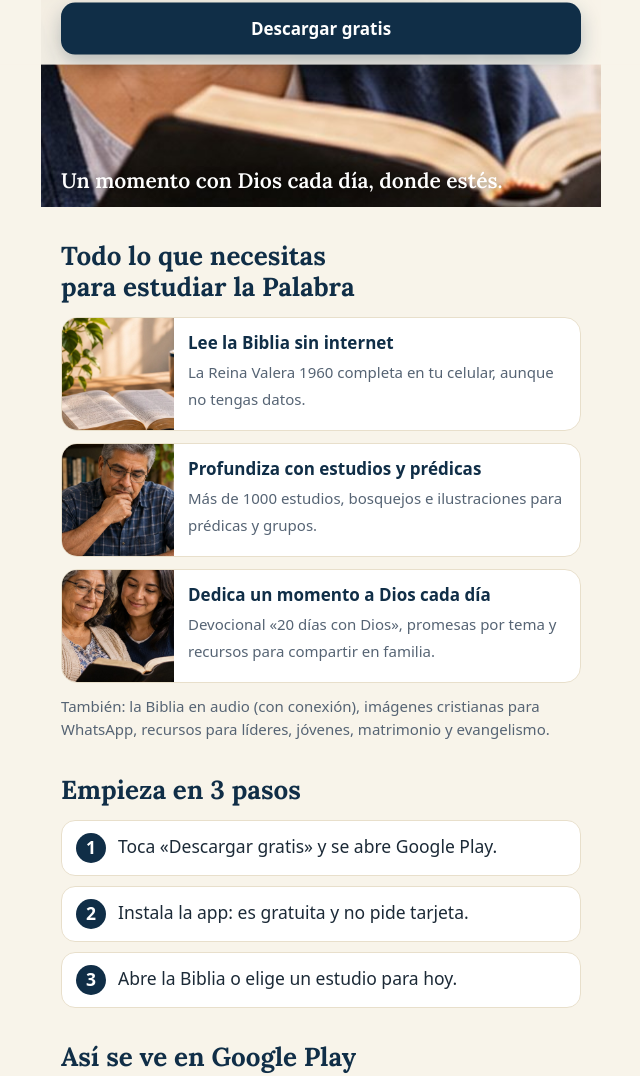
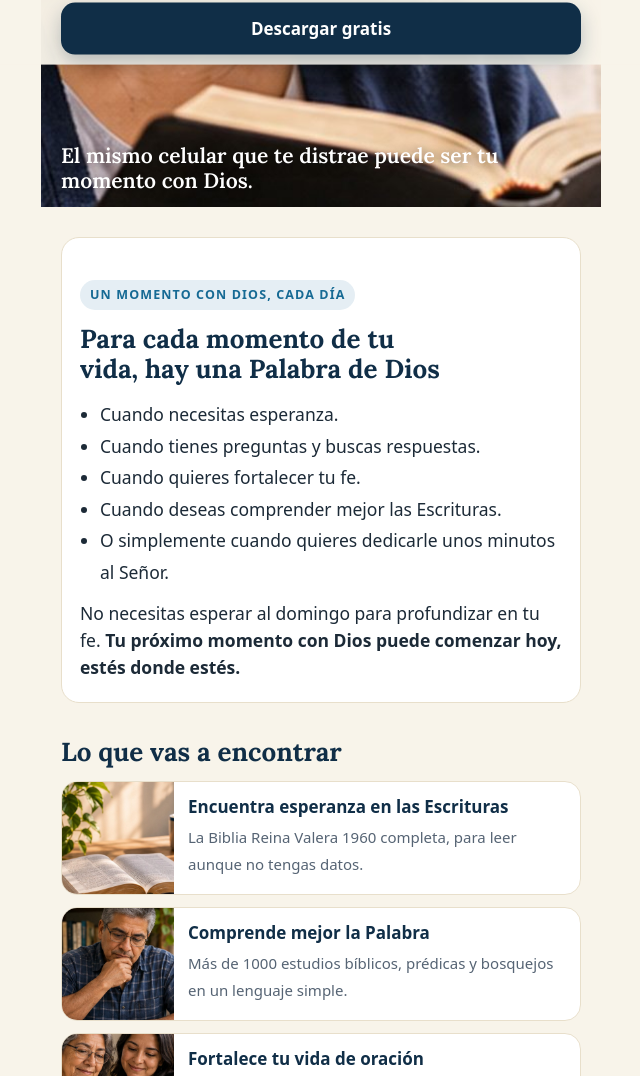
Before and after one commit to moldermobile/1000estudiosbiblicos, a plain HTML site: page index.html in a window 1280 px wide. Shown: the part 823-1899 px from the top of the page, without its empty margins (319-959 px from the left). Drawn offline with Linux system fonts and the light colour scheme.

Commit message:
Landing v3: gran idea emocional (celular que te acerca a Dios), sección Un momento con Dios, beneficios en lugar de funciones

```diff
--- a/index.html
+++ b/index.html
@@ -51,6 +51,7 @@ h2{font-family:var(--serif);font-size:26px;line-height:1.18;color:var(--azul);ma
 .res{background:#fff;border-left:4px solid var(--oro);border-radius:12px;padding:14px 16px;margin:0 0 10px}
 .res q{display:block;font-family:var(--serif);font-size:18px;line-height:1.4;color:var(--azul)}
 .res small{display:block;margin-top:6px;color:var(--mut)}
+.momento{margin-top:30px;background:#fff;border:1px solid var(--linea);border-radius:18px;padding:20px 18px}.momento ul{margin:0 0 12px;padding-left:20px;line-height:1.8}.momento p{margin:0}
 .final{margin-top:34px;background:var(--azul);color:#fff;border-radius:20px;padding:24px 20px;text-align:center}
 .final h2{color:#fff;margin:0 0 8px}
 .final p{margin:0 0 16px;color:#d6e2ec}
@@ -66,24 +67,37 @@ footer{text-align:center;color:var(--mut);font-size:12.5px;margin-top:24px;line-
 <main class="wrap">
   <div class="top"><img src="img/icono.png" alt="" width="44" height="44"><b>1000 Estudios Bíblicos</b></div>
 
-  <span class="tag">APP GRATUITA PARA ANDROID</span>
-  <h1>Más de 1000 estudios bíblicos y la Biblia, siempre contigo</h1>
-  <p class="lead">Lee la Reina Valera 1960 sin conexión, escucha la Biblia en audio y encuentra estudios, prédicas y devocionales para crecer en la Palabra de Dios.</p>
+  <span class="tag">MENOS DISTRACCIONES · MÁS TIEMPO CON DIOS</span>
+  <h1>Que tu celular también te acerque a Dios</h1>
+  <p class="lead">Transforma unos minutos de tu día en momentos de fe, oración y crecimiento. La Biblia Reina Valera 1960 (también sin internet) y más de 1000 estudios bíblicos, gratis en tu Android.</p>
 
-  <a id="cta1" class="btn cta" href="https://play.google.com/store/apps/details?id=com.mobincube.estudios_biblicos.sc_32BYNE&referrer=utm_source%3Dfacebook%26utm_medium%3Dlanding" data-pos="hero">Descargar gratis en Google Play<small>Sin costo · se instala en segundos</small></a>
+  <a id="cta1" class="btn cta" href="https://play.google.com/store/apps/details?id=com.mobincube.estudios_biblicos.sc_32BYNE&referrer=utm_source%3Dfacebook%26utm_medium%3Dlanding" data-pos="hero">Descargar gratis en Google Play<small>App gratuita para Android</small></a>
   <p class="ios" id="ios">Esta app es para celulares Android. Si estás en iPhone, comparte esta página con alguien que tenga Android.</p>
   <div class="prueba"><span><b>+500.000</b> descargas</span><span><b>★ 4,8</b> en Google Play</span><span><b>+4.000</b> opiniones</span></div>
 
   <figure class="foto">
     <img src="img/foto-02_devocional.jpg" alt="Mujer leyendo la Biblia junto a la ventana" width="1080" height="589">
-    <figcaption>Un momento con Dios cada día, donde estés.</figcaption>
+    <figcaption>El mismo celular que te distrae puede ser tu momento con Dios.</figcaption>
   </figure>
 
-  <h2>Todo lo que necesitas para estudiar la Palabra</h2>
+  <section class="momento">
+    <span class="tag">UN MOMENTO CON DIOS, CADA DÍA</span>
+    <h2 style="margin-top:4px">Para cada momento de tu vida, hay una Palabra de Dios</h2>
+    <ul>
+      <li>Cuando necesitas esperanza.</li>
+      <li>Cuando tienes preguntas y buscas respuestas.</li>
+      <li>Cuando quieres fortalecer tu fe.</li>
+      <li>Cuando deseas comprender mejor las Escrituras.</li>
+      <li>O simplemente cuando quieres dedicarle unos minutos al Señor.</li>
+    </ul>
+    <p>No necesitas esperar al domingo para profundizar en tu fe. <b>Tu próximo momento con Dios puede comenzar hoy, estés donde estés.</b></p>
+  </section>
+
+  <h2>Lo que vas a encontrar</h2>
   <div class="cards">
-    <div class="card"><img src="img/foto-01_biblia.jpg" alt="" loading="lazy"><div><b>Lee la Biblia sin internet</b><span>La Reina Valera 1960 completa en tu celular, aunque no tengas datos.</span></div></div>
-    <div class="card"><img src="img/foto-03_estudio.jpg" alt="" loading="lazy"><div><b>Profundiza con estudios y prédicas</b><span>Más de 1000 estudios, bosquejos e ilustraciones para prédicas y grupos.</span></div></div>
-    <div class="card"><img src="img/foto-05_familia.jpg" alt="" loading="lazy"><div><b>Dedica un momento a Dios cada día</b><span>Devocional «20 días con Dios», promesas por tema y recursos para compartir en familia.</span></div></div>
+    <div class="card"><img src="img/foto-01_biblia.jpg" alt="" loading="lazy"><div><b>Encuentra esperanza en las Escrituras</b><span>La Biblia Reina Valera 1960 completa, para leer aunque no tengas datos.</span></div></div>
+    <div class="card"><img src="img/foto-03_estudio.jpg" alt="" loading="lazy"><div><b>Comprende mejor la Palabra</b><span>Más de 1000 estudios bíblicos, prédicas y bosquejos en un lenguaje simple.</span></div></div>
+    <div class="card"><img src="img/foto-05_familia.jpg" alt="" loading="lazy"><div><b>Fortalece tu vida de oración</b><span>Devocional «20 días con Dios», promesas por tema y recursos para compartir en familia.</span></div></div>
   </div>
   <p class="mas">También: la Biblia en audio (con conexión), imágenes cristianas para WhatsApp, recursos para líderes, jóvenes, matrimonio y evangelismo.</p>
 
```
